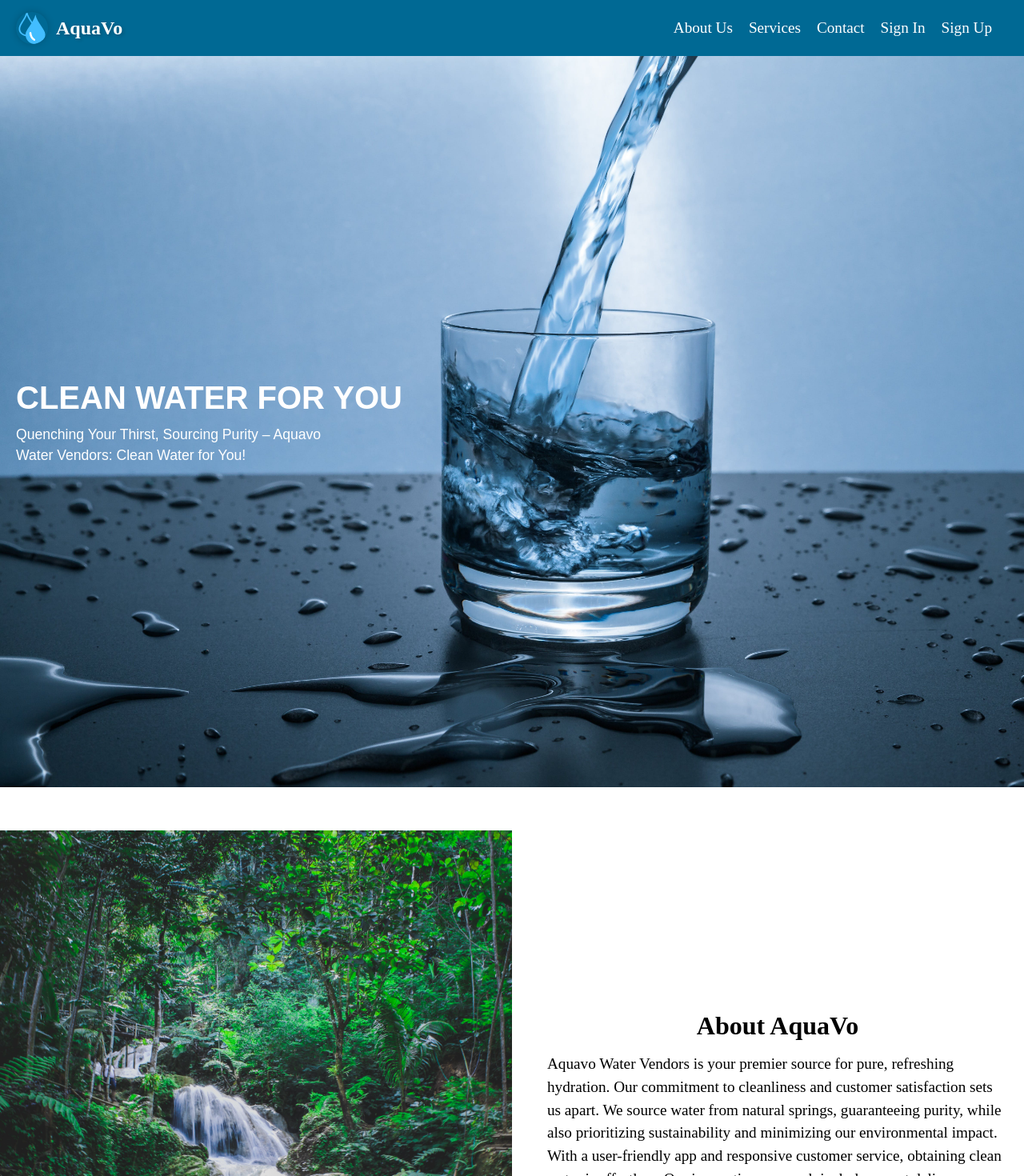
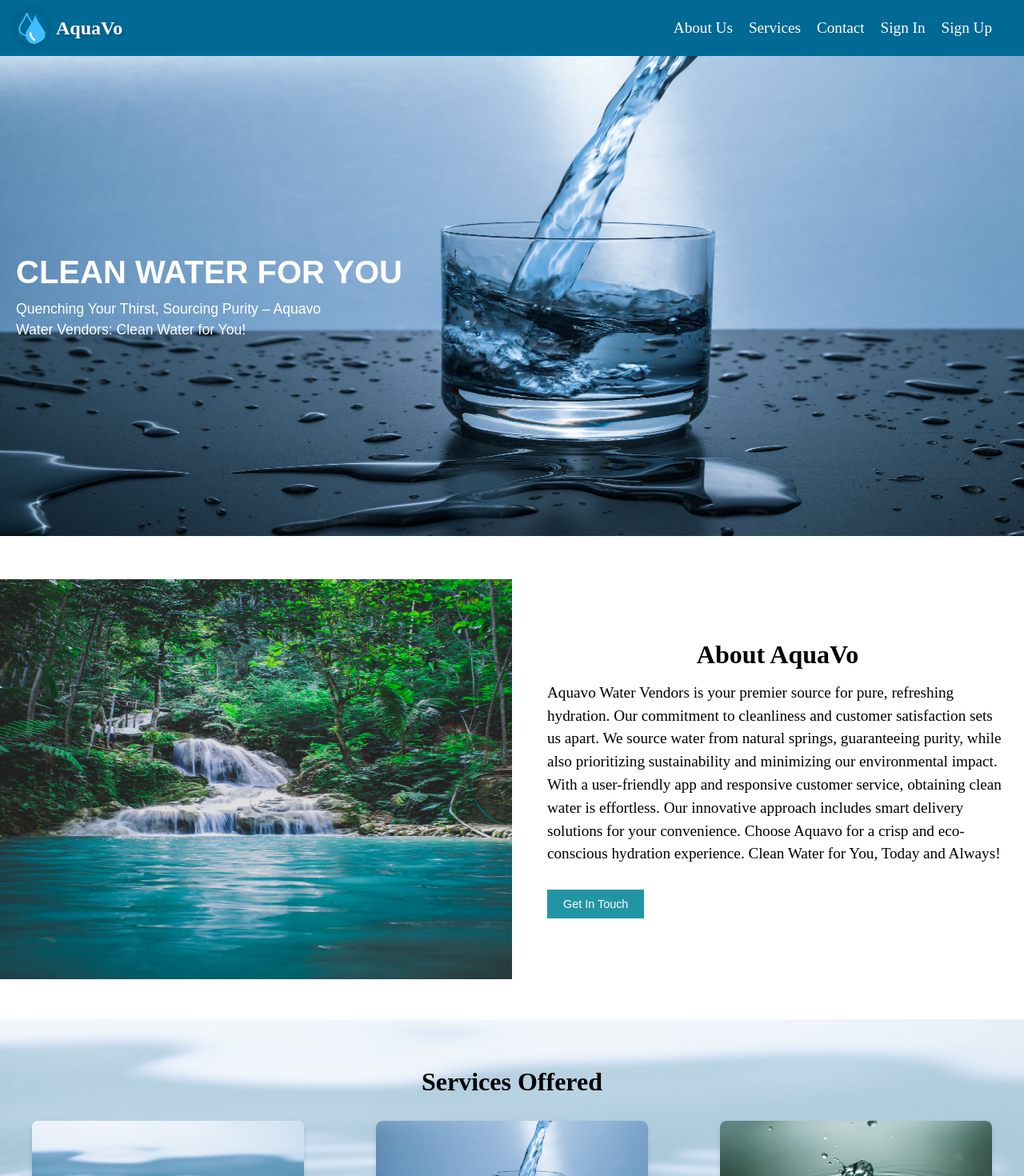
Before and after one commit to mmbogajemimah/aquavo_frontend, a React (Create React App) app: page / in a window 1280 px wide. Shown: the top 1470 px of the page at 80% size. Built offline with nearby package versions, Linux system fonts and the light colour scheme.

Commit message:
Edits on Banner and About Image Heights

```diff
--- a/src/styles/about.css
+++ b/src/styles/about.css
@@ -13,7 +13,8 @@
   .about-image {
     flex: 0 0 50%; /* Image takes up 50% of the container */
     max-width: 50%; /* Ensure image doesn't exceed container width */
-    max-height: 40%;
+    height: auto;
+    max-height: 500px;
     margin-right: 20px; /* Add some space between image and text */
     /* margin-left: 20px; */
   }
--- a/src/styles/banner.css
+++ b/src/styles/banner.css
@@ -4,6 +4,7 @@
 
 .banner-image {
     width: 100%;
+    max-height: 600px;
     height: auto;
 }
 
```
